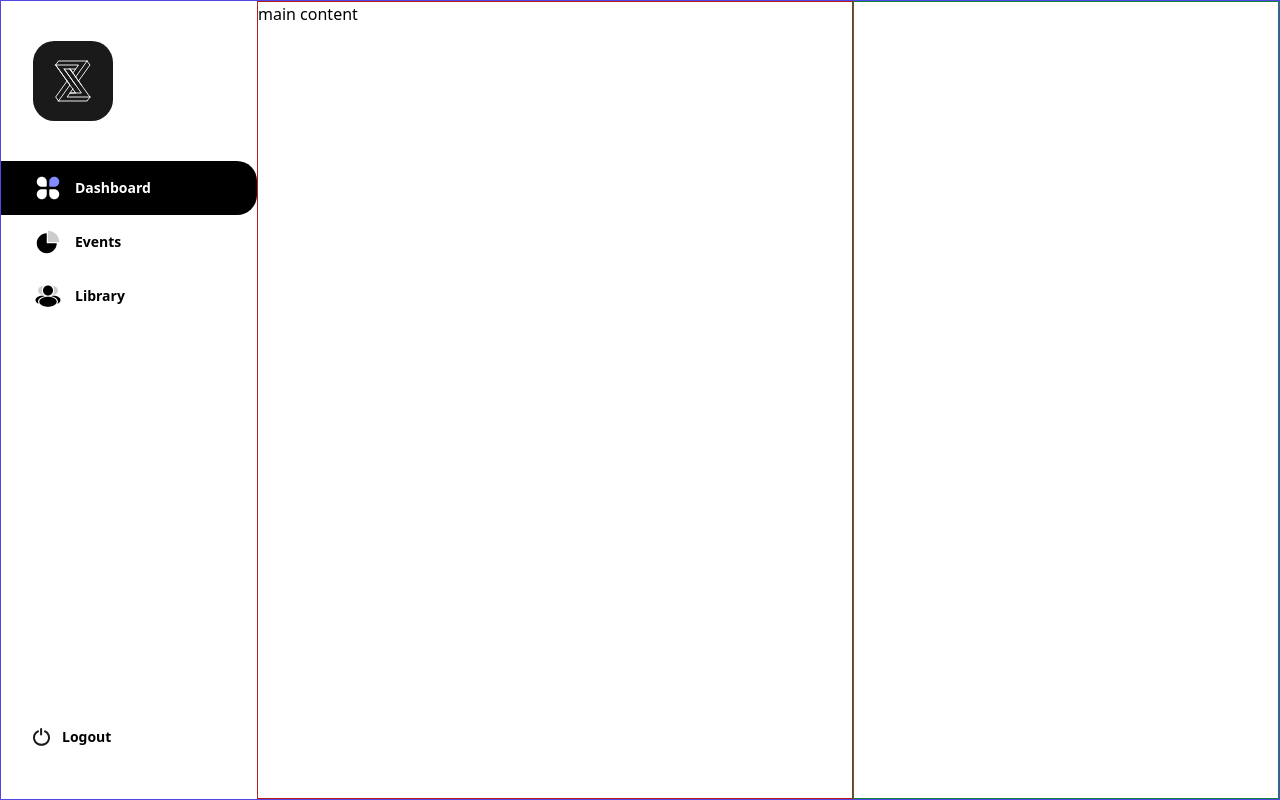
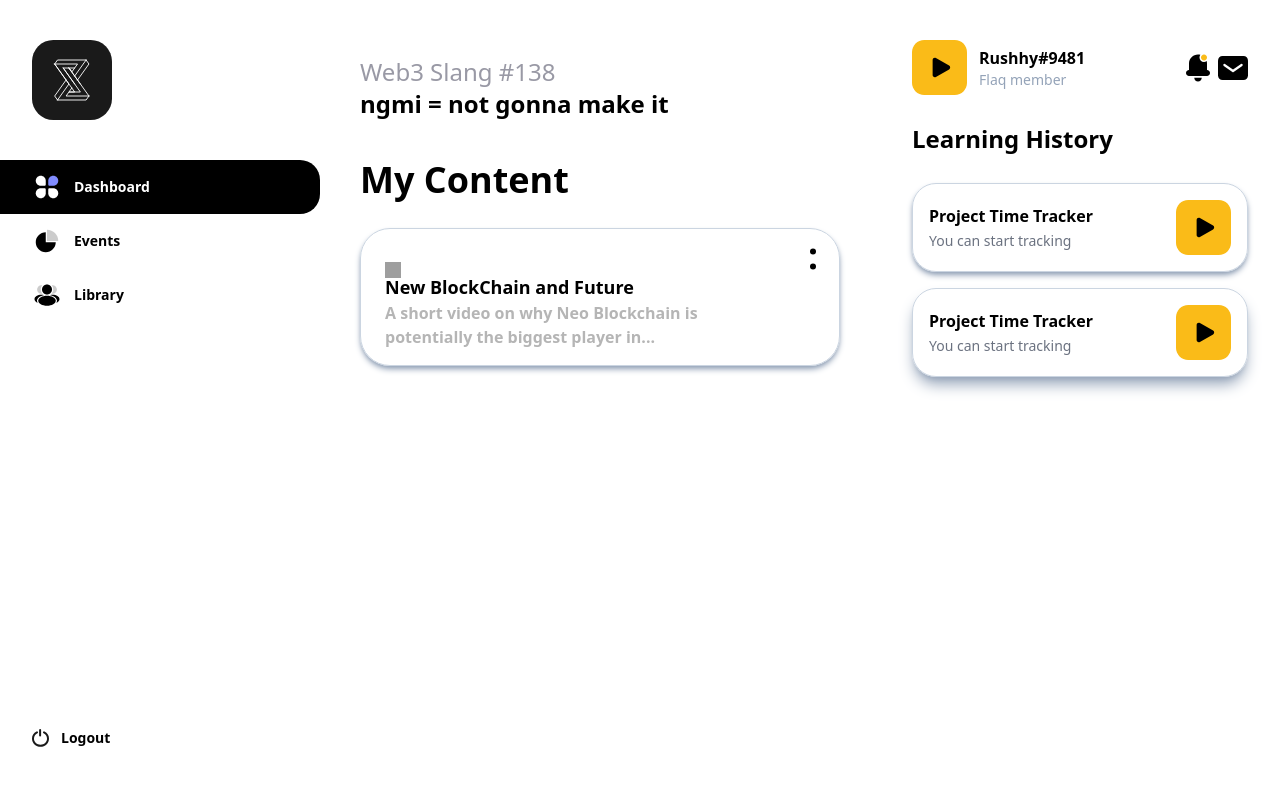
Before and after one commit to d3fkon/flaq-dashboard, a Next.js app: page / in a window 1280 px wide. Built offline with nearby package versions, Linux system fonts and the light colour scheme; grey boxes are pictures that could not be loaded.

Commit message:
second comit

```diff
--- a/common/Button.tsx
+++ b/common/Button.tsx
@@ -1,19 +1,16 @@
 import React from 'react'
 
-interface buttonProps {
-  className?: string
-  children?: any
-  onClick?: (params: any) => any
-  disabled?: boolean
+interface ButtonProps extends React.ButtonHTMLAttributes<HTMLButtonElement> {
+  title: string;
+  showIcon: boolean;
 }
 
-export const Button = (props: buttonProps) => {
-  const { className, children, onClick, disabled } = props
+export const Button = (props: ButtonProps ) => {
+  const { className, children } = props
   return (
     <button
       className={`bg-black text-white ${className}`}
-      onClick={onClick}
-      disabled={disabled}
+      {...props}
     >
       {children}
     </button>
--- /dev/null
+++ b/icons/BellIcon.tsx
@@ -0,0 +1,26 @@
+import React from 'react'
+
+export const BellIcon = () => {
+  return (
+    <svg
+      width="24"
+      height="28"
+      viewBox="0 0 24 28"
+      fill="none"
+      xmlns="http://www.w3.org/2000/svg"
+    >
+      <path
+        d="M15.75 23.75C15.75 25.82 14.07 27.5 12 27.5C9.93 27.5 8.25 25.82 8.25 23.75H15.75Z"
+        fill="black"
+      />
+      <path
+        d="M18 6.5C19.6569 6.5 21 5.15685 21 3.5C21 1.84315 19.6569 0.5 18 0.5C16.3431 0.5 15 1.84315 15 3.5C15 5.15685 16.3431 6.5 18 6.5Z"
+        fill="#FABB18"
+      />
+      <path
+        d="M21 15.875V9.5C21 8.675 20.88 7.88 20.67 7.115C19.92 7.67 18.9975 8 18 8C15.5175 8 13.5 5.9825 13.5 3.5C13.5 2.5025 13.83 1.58 14.385 0.83C13.62 0.62 12.825 0.5 12 0.5C7.0275 0.5 3 4.5275 3 9.5V15.875C1.3425 15.875 0 17.2175 0 18.875C0 20.5325 1.3425 21.875 3 21.875H21C22.6575 21.875 24 20.5325 24 18.875C24 17.2175 22.6575 15.875 21 15.875Z"
+        fill="black"
+      />
+    </svg>
+  )
+}
--- /dev/null
+++ b/icons/DoubleDot.tsx
@@ -0,0 +1,16 @@
+import React from 'react'
+
+export const DoubleDot = () => {
+  return (
+    <svg
+      width="36"
+      height="36"
+      viewBox="0 0 36 36"
+      fill="none"
+      xmlns="http://www.w3.org/2000/svg"
+    >
+      <circle cx="18" cy="10.5" r="3" fill="black" />
+      <circle cx="18" cy="25.5" r="3" fill="black" />
+    </svg>
+  )
+}
--- a/icons/FlaqIcon.tsx
+++ b/icons/FlaqIcon.tsx
@@ -13,9 +13,9 @@ export const FlaqIcon = () => {
       <path
         d="M40.5714 15H19.1429L17 18M40.5714 15L42.7143 18L34.1429 30M40.5714 15L32 27M17 18H34.1429L29.8571 24L27.7143 21M17 18L27.7143 33L19.1429 45M17 18L32 39H27.7143H36.2857L23.4286 21M27.7143 21L36.2857 33M27.7143 21L42.7143 42M32 21H23.4286M23.4286 21L32 33M42.7143 42L40.5714 45H19.1429M42.7143 42H25.5714L29.8571 36M19.1429 45L17 42L25.5714 30"
         stroke="white"
-        stroke-width="0.678187"
-        stroke-linecap="round"
-        stroke-linejoin="round"
+        strokeWidth="0.678187"
+        strokeLinecap="round"
+        strokeLinejoin="round"
       />
     </svg>
   )
--- a/icons/LogoutIcon.tsx
+++ b/icons/LogoutIcon.tsx
@@ -12,16 +12,16 @@ export const LogoutIcon = () => {
       <path
         d="M8.10547 1V6.52632"
         stroke="#1A1A1A"
-        stroke-width="2"
-        stroke-linecap="round"
-        stroke-linejoin="round"
+        strokeWidth="2"
+        strokeLinecap="round"
+        strokeLinejoin="round"
       />
       <path
         d="M4.96643 3.36816C2.6149 4.56785 1.00024 6.89434 1.00024 9.60728C0.9923 10.5477 1.18042 11.4803 1.55376 12.3513C1.9271 13.2223 2.47827 14.0145 3.17547 14.6822C3.87268 15.3498 4.70213 15.8798 5.61598 16.2414C6.52984 16.603 7.51002 16.7892 8.5 16.7892C9.48998 16.7892 10.4702 16.603 11.384 16.2414C12.2979 15.8798 13.1273 15.3498 13.8245 14.6822C14.5217 14.0145 15.0729 13.2223 15.4462 12.3513C15.8196 11.4803 16.0077 10.5477 15.9998 9.60728C15.9998 6.89434 14.3851 4.56785 12.0336 3.36816"
         stroke="#1A1A1A"
-        stroke-width="2"
-        stroke-linecap="round"
-        stroke-linejoin="round"
+        strokeWidth="2"
+        strokeLinecap="round"
+        strokeLinejoin="round"
       />
     </svg>
   )
--- /dev/null
+++ b/icons/MailIcon.tsx
@@ -0,0 +1,26 @@
+import React from 'react'
+
+export const MailIcon = () => {
+  return (
+    <svg
+      width="30"
+      height="24"
+      viewBox="0 0 30 24"
+      fill="none"
+      xmlns="http://www.w3.org/2000/svg"
+    >
+      <path
+        d="M25.5 24H4.5C2.0175 24 0 21.9825 0 19.5V4.5C0 2.0175 2.0175 0 4.5 0H25.5C27.9825 0 30 2.0175 30 4.5V19.5C30 21.9825 27.9825 24 25.5 24Z"
+        fill="black"
+      />
+      <path
+        d="M6.39001 9.01501L15 14.985L23.61 9.01501"
+        stroke="white"
+        strokeWidth="2.25"
+        strokeMiterlimit="10"
+        strokeLinecap="round"
+        strokeLinejoin="round"
+      />
+    </svg>
+  )
+}
--- /dev/null
+++ b/icons/PlayIcon.tsx
@@ -0,0 +1,22 @@
+import React from 'react'
+
+export const PlayIcon = () => {
+  return (
+    <svg
+      width="55"
+      height="55"
+      viewBox="0 0 72 72"
+      fill="none"
+      xmlns="http://www.w3.org/2000/svg"
+    >
+      <path
+        d="M56 72H16C7.16 72 0 64.84 0 56V16C0 7.16 7.16 0 16 0H56C64.84 0 72 7.16 72 16V56C72 64.84 64.84 72 56 72Z"
+        fill="#FABB18"
+      />
+      <path
+        d="M27 45.9532V26.027C27 23.8107 29.4045 22.4307 31.3072 23.5389L48.557 33.4915C50.4807 34.5997 50.4807 37.3596 48.557 38.4678L31.3072 48.4204C29.4045 49.5495 27 48.1695 27 45.9532Z"
+        fill="black"
+      />
+    </svg>
+  )
+}
--- a/next.config.js
+++ b/next.config.js
@@ -2,6 +2,9 @@
 const nextConfig = {
   reactStrictMode: true,
   swcMinify: true,
+  images: {
+    domains: ['c4.wallpaperflare.com'],
+  },
 }
 
 module.exports = nextConfig
--- a/package.json
+++ b/package.json
@@ -11,7 +11,8 @@
   "dependencies": {
     "next": "12.2.5",
     "react": "18.2.0",
-    "react-dom": "18.2.0"
+    "react-dom": "18.2.0",
+    "react-icons": "^4.4.0"
   },
   "devDependencies": {
     "@types/node": "18.7.6",
--- a/pages/index.tsx
+++ b/pages/index.tsx
@@ -1,18 +1,24 @@
 import React from 'react'
 import type { NextPage } from 'next'
+import { BsThreeDotsVertical } from 'react-icons/bs'
+
 import { FlaqIcon } from '../icons/FlaqIcon'
 import { DashboardIcon } from '../icons/DashboardIcon'
 import { EventsIcon } from '../icons/EventsIcon'
 import { LibraryIcon } from '../icons/LibraryIcon'
 import { LogoutIcon } from '../icons/LogoutIcon'
 import Image from 'next/image'
-
+import { PlayIcon } from '../icons/PlayIcon'
+import { BellIcon } from '../icons/BellIcon'
+import { MailIcon } from '../icons/MailIcon'
+import { Button } from '../common/Button'
+import { DoubleDot } from '../icons/DoubleDot'
 
 const Home: NextPage = () => {
   return (
     <React.Fragment>
-      <section className="min-h-screen min-w-full border border-indigo-600 flex">
-        <div id="sidebar" className="bg-white md:w-64 flex flex-col">
+      <section className="min-h-screen min-w-full flex">
+        <div id="sidebar" className="bg-white md:w-80 flex flex-col">
           <div className="flex items-center my-10">
             <span className="ml-8">
               <FlaqIcon />
@@ -59,16 +65,120 @@ const Home: NextPage = () => {
                 </span>
               </div>
             </div>
-
           </div>
         </div>
 
         <div className="h-100 grow flex flex-col md:flex-row">
-          <div id="main-content" className='basis-7/12 border border-red-700'>main content</div>
-          <div id="recent-content" className="grow border border-green-700">
+          <div id="main-content" className="basis-7/12 px-10">
+            <div
+              id="main-header"
+              className="flex items-center justify-between mt-14"
+            >
+              <div>
+                <p className="text-2xl text-[#9999A5]">Web3 Slang #138</p>
+                <p className="text-2xl font-extrabold">
+                  ngmi = not gonna make it
+                </p>
+              </div>
+              <div>
+                {/* <Button className="text-xl px-8 py-4 rounded-[1.25rem]">
+                  + Create
+                </Button> */}
+              </div>
+            </div>
+
+            <div id="my-content" className=" text-4xl font-extrabold">
+              <h1 className="mt-10 mb-7">My Content</h1>
+              <div
+                id="my-content-card"
+                className="relative px-6 py-4 rounded-[30px] shadow-md border border-slate-300 shadow-slate-400"
+              >
+                <div className="absolute top-3 right-2">
+                  <DoubleDot />
+                </div>
+                <div className="h-4 w-4 mb-3">
+                  {/* <PlayIcon /> */}
+                  <Image src={"https://c4.wallpaperflare.com/wallpaper/365/244/884/uchiha-itachi-naruto-shippuuden-anbu-silhouette-wallpaper-preview.jpg"} height="16px" width="16px"/>
+                </div>
+                <div>
+                  <p className="text-lg font-semibold">
+                    New BlockChain and Future
+                  </p>
+                  <p className="text-base text-[#b5b5b5] max-w-xs ">
+                    A short video on why Neo Blockchain is potentially the
+                    biggest player in...
+                  </p>
+                </div>
+              </div>
+            </div>
+          </div>
+
+          <div
+            id="recent-content"
+            className="grow px-8"
+          >
             <div>
-              <div>
-                {/* <div><Image src="https://c4.wallpaperflare.com/wallpaper/365/244/884/uchiha-itachi-naruto-shippuuden-anbu-silhouette-wallpaper-preview.jpg" layout='fill'/></div> */}
+              <div
+                id="profile-component"
+                className="flex items-center justify-between mt-10"
+              >
+                <div className="flex items-center gap-3">
+                  <div className="d-flex justify-center items-center">
+                    <PlayIcon />
+                  </div>
+                  <div className="flex flex-col">
+                    <span className="text-base font-semibold">Rushhy#9481</span>
+                    <span className="text-sm font-medium text-slate-400">
+                      Flaq member
+                    </span>
+                  </div>
+                </div>
+                <div className="flex items-center justify-center gap-2">
+                  <span className="flex justify-center items-center">
+                    <BellIcon />
+                  </span>
+                  <span className="flex justify-center items-center">
+                    <MailIcon />
+                  </span>
+                </div>
+              </div>
+
+              <div id="learning-history">
+                <h1 className="text-2xl font-bold my-7">Learning History</h1>
+
+                <div
+                  id="history-card"
+                  className="flex flex-row justify-between items-center p-4 mb-4 border border-slate-300 rounded-3xl shadow-md shadow-slate-400"
+                >
+                  <div>
+                    <p className="text-base font-bold">Project Time Tracker</p>
+                    <span className="text-gray-500 text-sm">
+                      You can start tracking
+                    </span>
+                  </div>
+                  <div>
+                    <span className="flex justify-center items-center">
+                      <PlayIcon />
+                    </span>
+                  </div>
+                </div>
+
+                <div
+                  id="history-card"
+                  className="flex flex-row justify-between items-center p-4 mb-4 border border-slate-300 rounded-3xl shadow-lg shadow-slate-400"
+                >
+                  <div>
+                    <p className="text-base font-bold">Project Time Tracker</p>
+                    <span className="text-gray-500 text-sm">
+                      You can start tracking
+                    </span>
+                  </div>
+                  <div>
+                    <span className="flex justify-center items-center">
+                      <PlayIcon />
+                    </span>
+                  </div>
+                </div>
               </div>
             </div>
           </div>
```
Also changed, not shown: 1 other file (tests, documents, lock files or other folders).
